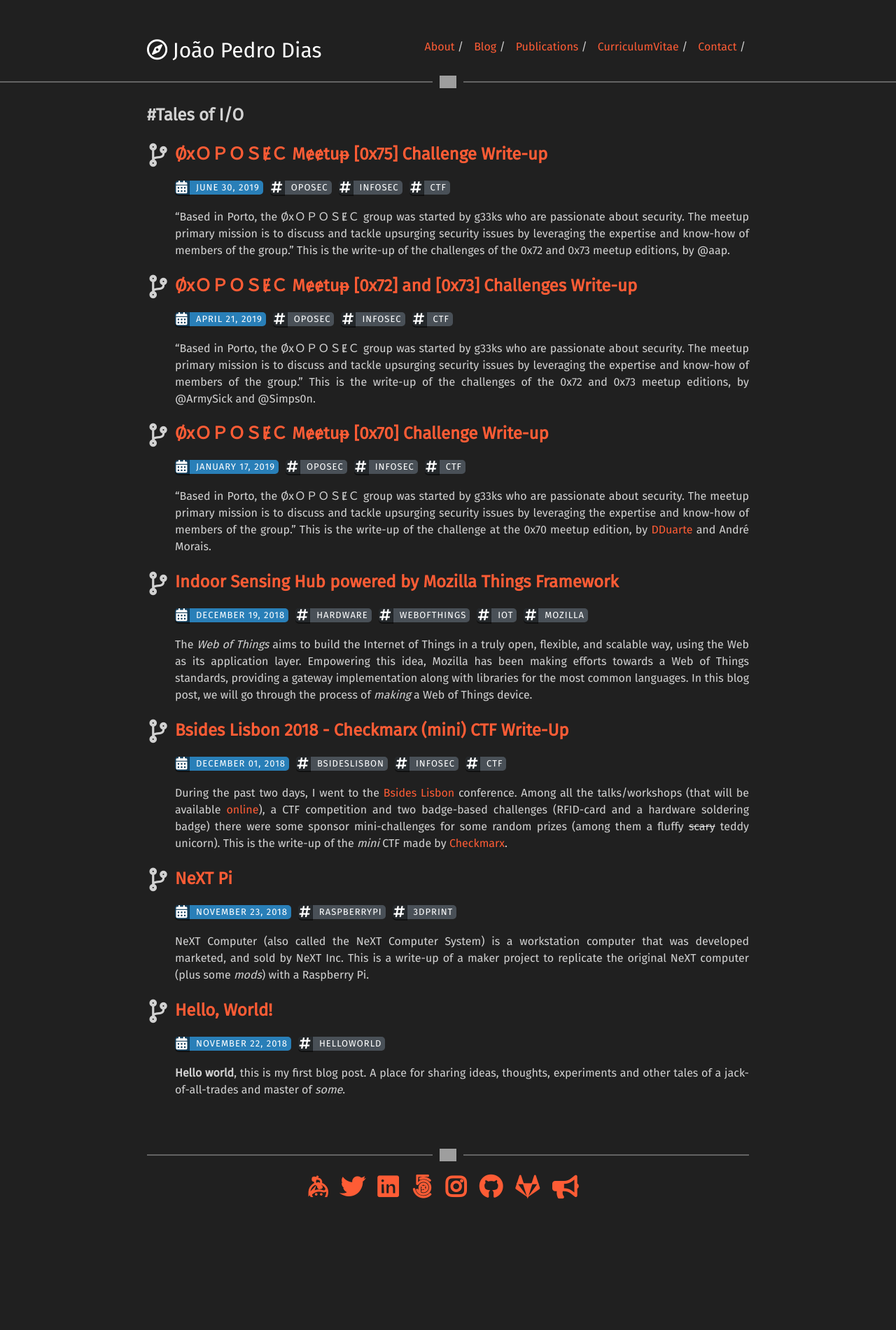
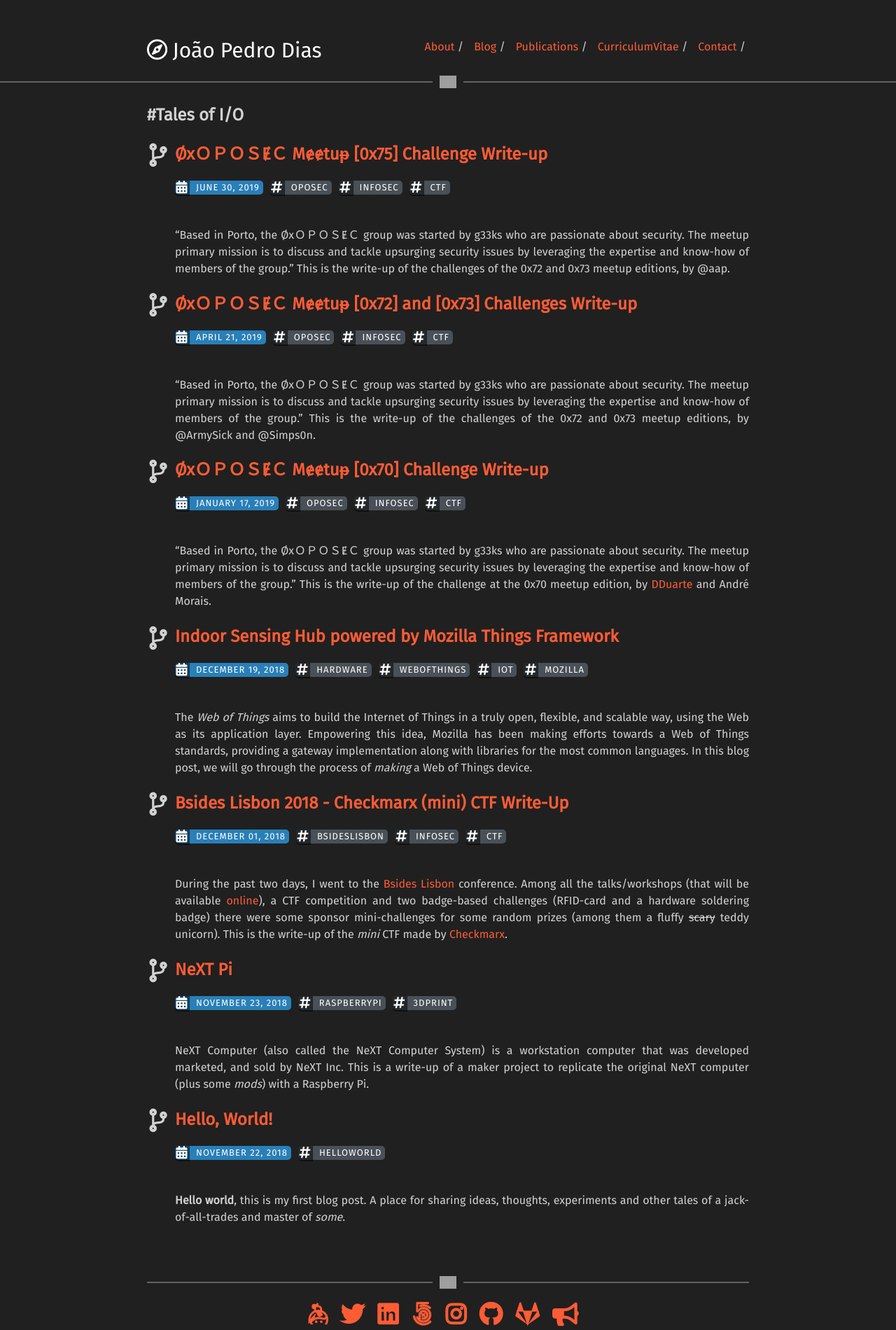
Before and after one commit to jpdias/jpdias.github.io, a Jekyll site: the page built from blog/index.html, in a window 1280 px wide. Shown: the whole page at 70% size. Built offline with Jekyll 4.4.1, drawn with Linux system fonts in a browser that asks for light colours; nearby versions of some CDN libraries; the list of posts is cut into pages by our own code; before the commit the page ends 1718 px from its top, so only the background shows below that; grey boxes are pictures that could not be loaded.

Commit message:
Update _style.scss

```diff
--- a/_sass/_style.scss
+++ b/_sass/_style.scss
@@ -265,6 +265,10 @@
 
 /*shields*/
 
+.tagline {
+  height: 10px;
+}
+
 .shield {
   height: 20px;
   font-size: 13px;
```
